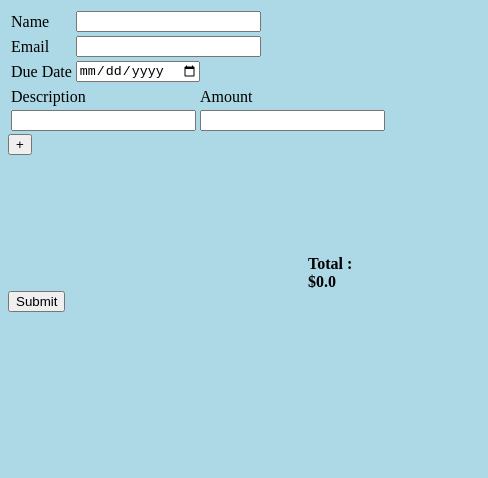
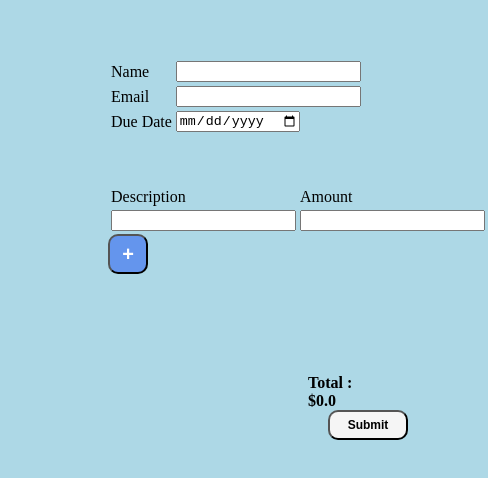
Before and after one commit to sshreya13/Evaluation-Exercise, a plain HTML site: page sample.html in a window 390 px wide. Shown: the whole page, 488 px wide, since content can reach past the window. Drawn offline with Linux system fonts and the light colour scheme.

Commit message:
viewport for responsive and css classes added

```diff
--- a/sample.html
+++ b/sample.html
@@ -3,11 +3,13 @@
 
      <head>
 <link rel="stylesheet" type="text/css" href="test.css">
+<meta name="viewport" content="width=device-width, initial-scale=1.0">
+
 </head>
 
  <body>
 
-  <table>
+   <table class="table1">
         <tr>
             <td>Name</td><td><input type="text" id="name" /> </td>
         </tr>
@@ -18,7 +20,8 @@
             <td>Due Date</td><td><input type="date" id="date" /> </td>
         </tr>
     </table>
-  <table id="discTable">
+
+  <table id="discTable" class=table2>
       <tr>
          <td> Description</td> <td>Amount</td>
       </tr>
@@ -26,16 +29,17 @@
        <input type="text">
        </td>
        <td>
-       <input type="text" onchange="getTotal()">
+       <input type="number" onchange="getTotal()">
 
        </td>
    </tr>
 
   </table>
-  <button onclick="addNewField()">+</button>
+  <button onclick="addNewField()" class=add>+</button>
+
   <div class ="total">
     Total : $<span id="total">0.0</span>
   </div>
-<button type="submit" onclick="savedata()">Submit</button>
+<button type="submit" onclick=" validation()" class=submit>Submit</button>
  </body>
 </html>
```
Lines whose indentation alone changed are shown as unchanged.
